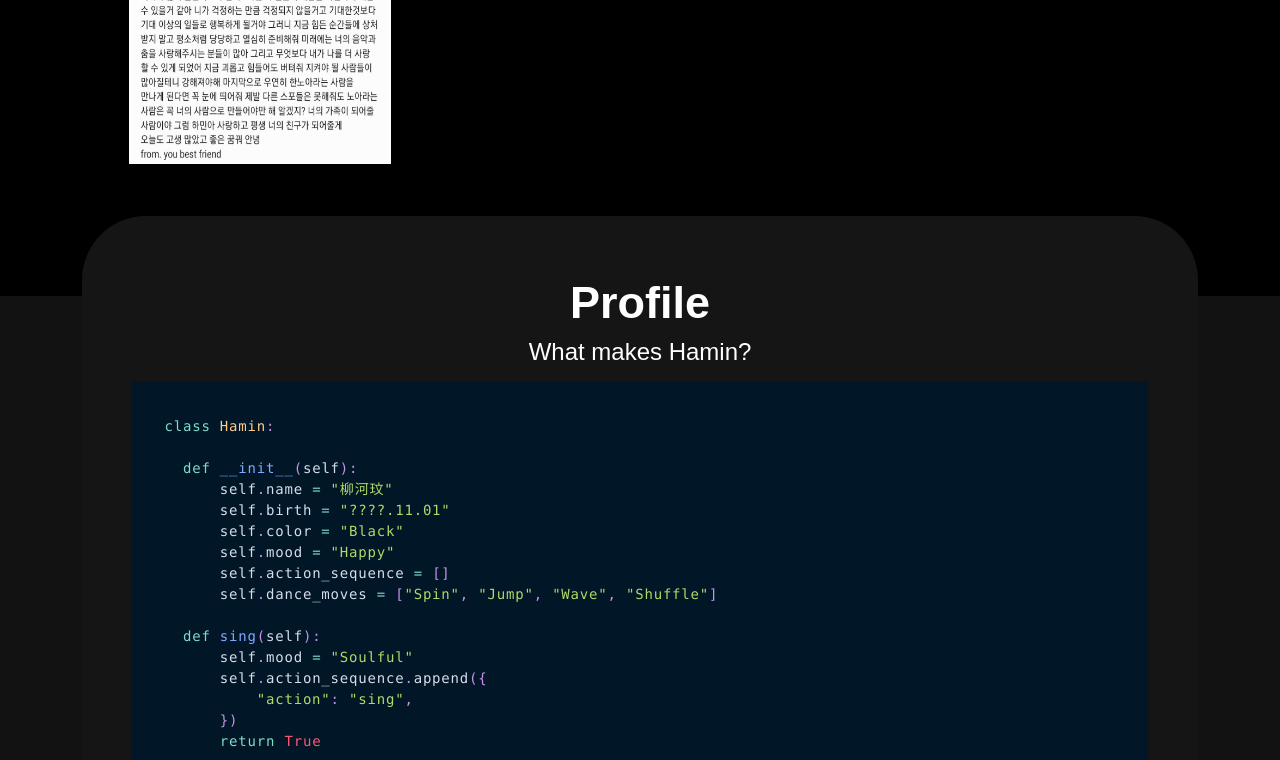
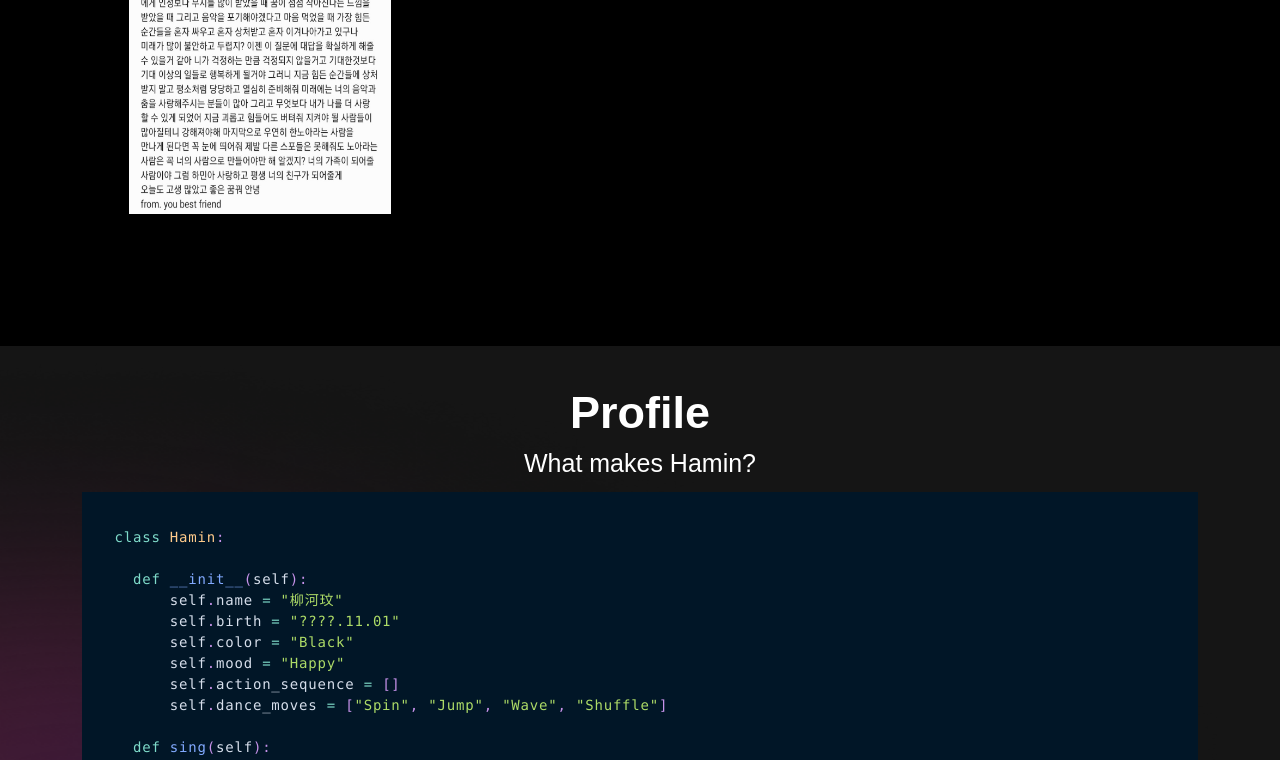
Before and after one commit to cckk2913/hamin-letter, a React (Create React App) app: page / in a window 1280 px wide. Shown: the part 2000-2760 px from the top of the page. Built offline with nearby package versions, Linux system fonts and the light colour scheme; a web font is replaced by a local one.

Commit message:
footer background image

```diff
--- a/src/App.css
+++ b/src/App.css
@@ -237,7 +237,7 @@ nav.navbar .navbar-toggler[aria-expanded="true"] .navbar-toggler-icon {
 /************ Banner Css ************/
 .banner {
   margin-top: 0;
-  padding: 260px 0 200px 0;
+  padding: 260px 0 250px 0;
   background-image: url('./assets/img/caelum_hamin.png');
   background-position: top center;
   background-size: cover;
@@ -259,7 +259,7 @@ nav.navbar .navbar-toggler[aria-expanded="true"] .navbar-toggler-icon {
 .banner h1 {
   font-size: 65px;
   font-weight: 700;
-  letter-spacing: 0.8px;
+  letter-spacing: 0.5px;
   line-height: 1;
   margin-bottom: 20px;
   display: block;
@@ -317,21 +317,38 @@ nav.navbar .navbar-toggler[aria-expanded="true"] .navbar-toggler-icon {
 
 /************ Skills Css ************/
 .skill {
-  padding: 0 0 0 0;
-  position: relative;
-  margin-top: -80px;
+  position: relative; /* Allow absolute positioning of background */
+  margin: 0; /* Reset margin */
+  padding: 40px 0; /* Adjust padding to fit your design */
 }
+
+.background-image-left {
+  position: absolute; /* Allows precise positioning */
+  top: 0; /* Aligns it to the top of the parent */
+  left: 0; /* Aligns it to the left of the parent */
+  height: 100%; /* Extend it to cover the Skills section */
+  z-index: -1; /* Places it behind the Skills content */
+  background-image: url('./assets/img/footer-bg.png');
+  background-size: cover;
+  background-position: center;
+  background-repeat: no-repeat;
+}
+
+
 .skill-bx {
-  background: #151515;
-  border-radius: 64px;
-  text-align: center;
-  padding: 60px 50px;
-  margin-top: 0px;
+  position: relative; /* This will keep the content above the background image */
+  z-index: 1; /* Makes sure the content is above the background */
 }
 
 .skill h2 {
 	font-size: 45px;
 	font-weight: 700;
+  text-align: center;
+}
+.skill h4 {
+	font-size: 25px;
+	font-weight: 500;
+  text-align: center;
 }
 .skill p {
     color: #fff;
@@ -339,6 +356,7 @@ nav.navbar .navbar-toggler[aria-expanded="true"] .navbar-toggler-icon {
     letter-spacing: 0.8px;
     line-height: 1.5em;
     margin: 14px 0 75px 0;
+
 }
 .skill-slider {
   width: 80%;
@@ -464,11 +482,12 @@ nav.navbar .navbar-toggler[aria-expanded="true"] .navbar-toggler-icon {
   position: absolute;
   width: 100%;
   height: 0;
-  transition: 0.3s ease-in-out;
+  transition: opacity 0.3s ease-in-out; /* Unified transition */
 }
 
 .proj-imgbx:hover::before {
   height: 100%;
+  opacity: 0.9;
 }
 
 .proj-txtx {
@@ -477,7 +496,7 @@ nav.navbar .navbar-toggler[aria-expanded="true"] .navbar-toggler-icon {
   top: 10%;
   left: 50%;
   transform: translate(-50%, 0%);
-  transition: 0.3s ease-in;
+  transition: 0.3s ease-in-out;
   opacity: 0;
   width: 100%;
   padding: 0 15px;
@@ -517,6 +536,7 @@ nav.navbar .navbar-toggler[aria-expanded="true"] .navbar-toggler-icon {
   width: 90%;
   max-width: 400px;
   display: none;
+
 }
 
 .proj-imgbx:hover .translation-box {
@@ -641,6 +661,29 @@ nav.navbar .navbar-toggler[aria-expanded="true"] .navbar-toggler-icon {
   }
 }
 
+/************ Footer Css ************/
+.footer {
+  padding: 0 0 0px 0;
+  background-image: url('./assets/img/footer-bg.png');
+  background-position: center center;
+  background-size: cover;
+  background-repeat: no-repeat;
+
+}
+
+.footer img {
+  width: 26%;
+  max-height: 10px;
+}
+.footer p {
+  font-weight: 400;
+  font-size: 14px;
+  color: #B8B8B8;
+  letter-spacing: 0.5px;
+  margin-top: 4px;
+  background: none;
+}
+
 
 /************ Contact Css ************/
 .contact {
@@ -714,14 +757,7 @@ nav.navbar .navbar-toggler[aria-expanded="true"] .navbar-toggler-icon {
   width: 100%;
 }
 
-/************ Footer Css ************/
-.footer {
-  padding: 0 0 50px 0;
-  background-image: url('./assets/img/footer-bg.png');
-  background-position: center center;
-  background-size: cover;
-  background-repeat: no-repeat;
-}
+
 .newsletter-bx {
   background: #FFFFFF;
   border-radius: 55px;
@@ -782,13 +818,3 @@ nav.navbar .navbar-toggler[aria-expanded="true"] .navbar-toggler-icon {
   letter-spacing: 0.5px;
   border-radius: 18px;
 }
-.footer img {
-  width: 26%;
-}
-.footer p {
-  font-weight: 400;
-  font-size: 14px;
-  color: #B8B8B8;
-  letter-spacing: 0.5px;
-  margin-top: 20px;
-}
--- a/src/components/NavBar.js
+++ b/src/components/NavBar.js
@@ -1,16 +1,14 @@
 import { useState, useEffect } from "react";
 import { Navbar, Nav, Container } from "react-bootstrap";
 import haminlogo from "../assets/img/hamin-logo-white.png";
-import { FaTwitter } from "react-icons/fa";
-import navIconIG from '../assets/img/nav-icon3.svg';
-import { HashLink } from 'react-router-hash-link';
-import {
-  BrowserRouter as Router
-} from "react-router-dom";
+import { FaTwitter, FaInstagram, FaYoutube } from "react-icons/fa";
+import navIconIG from "../assets/img/nav-icon3.svg";
+import { HashLink } from "react-router-hash-link";
+import { BrowserRouter as Router } from "react-router-dom";
+import { FaI } from "react-icons/fa6";
 
 export const NavBar = () => {
-
-  const [activeLink, setActiveLink] = useState('home');
+  const [activeLink, setActiveLink] = useState("home");
   const [scrolled, setScrolled] = useState(false);
 
   useEffect(() => {
@@ -20,16 +18,16 @@ export const NavBar = () => {
       } else {
         setScrolled(false);
       }
-    }
+    };
 
     window.addEventListener("scroll", onScroll);
 
     return () => window.removeEventListener("scroll", onScroll);
-  }, [])
+  }, []);
 
   const onUpdateActiveLink = (value) => {
     setActiveLink(value);
-  }
+  };
 
   return (
     <Router>
@@ -43,17 +41,53 @@ export const NavBar = () => {
           </Navbar.Toggle>
           <Navbar.Collapse id="basic-navbar-nav">
             <Nav className="ms-auto">
-              <Nav.Link href="#home" className={activeLink === 'home' ? 'active navbar-link' : 'navbar-link'} onClick={() => onUpdateActiveLink('home')}>Home</Nav.Link>
-              <Nav.Link href="#projects" className={activeLink === 'projects' ? 'active navbar-link' : 'navbar-link'} onClick={() => onUpdateActiveLink('projects')}>Letters</Nav.Link>
-              <Nav.Link href="#skills" className={activeLink === 'skills' ? 'active navbar-link' : 'navbar-link'} onClick={() => onUpdateActiveLink('skills')}>Profile</Nav.Link>
-
+              <Nav.Link
+                href="#home"
+                className={
+                  activeLink === "home" ? "active navbar-link" : "navbar-link"
+                }
+                onClick={() => onUpdateActiveLink("home")}
+              >
+                Home
+              </Nav.Link>
+              <Nav.Link
+                href="#projects"
+                className={
+                  activeLink === "projects"
+                    ? "active navbar-link"
+                    : "navbar-link"
+                }
+                onClick={() => onUpdateActiveLink("projects")}
+              >
+                Letters
+              </Nav.Link>
+              <Nav.Link
+                href="#skills"
+                className={
+                  activeLink === "skills" ? "active navbar-link" : "navbar-link"
+                }
+                onClick={() => onUpdateActiveLink("skills")}
+              >
+                Profile
+              </Nav.Link>
             </Nav>
             <span className="navbar-text">
               <div className="social-icon">
-                <a href="https://twitter.com/plave_official" target="_blank" rel="noopener noreferrer">
-          <FaTwitter size={15} color="#1DA1F2" />
-        </a>
-                <a href="https://www.instagram.com/plave_official/"><img src={navIconIG} alt="Instagram" /></a>
+                <a
+                  href="https://twitter.com/plave_official"
+                  target="_blank"
+                  rel="noopener noreferrer"
+                >
+                  <FaTwitter size={15} color="#1DA1F2" />
+                </a>
+                <a href="https://www.instagram.com/plave_official/">
+                  <FaInstagram size={15} color="white" />
+                </a>
+                <a href="https://www.youtube.com/channel/UCPZIPuQPrfrUG9Xe_okEmQA">
+                  <FaYoutube size={15} color="red" />
+                </a>
+                {/* <a href="https://www.instagram.com/plave_official/"><img src={navIconIG} alt="Instagram" /></a>
+                 */}
               </div>
               {/*<HashLink to='#connect'>
                 <button className="vvd"><span>Let’s Connect</span></button>
@@ -63,5 +97,5 @@ export const NavBar = () => {
         </Container>
       </Navbar>
     </Router>
-  )
-}
+  );
+};
--- a/src/components/ProjectCard.js
+++ b/src/components/ProjectCard.js
@@ -25,6 +25,7 @@ export const ProjectCard = ({ title, description, imgUrl, translation }) => {
       <div
         className="translation-box"
         style={{ display: isHovered ? 'block' : 'none' }}
+
       >
         {translation}
       </div>
```
Also changed, not shown: src/components/BirthCafeLetters.js (+22 -38 lines).
